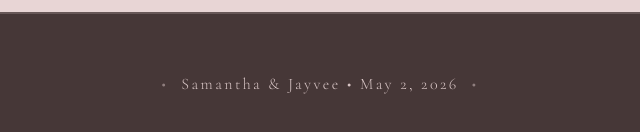
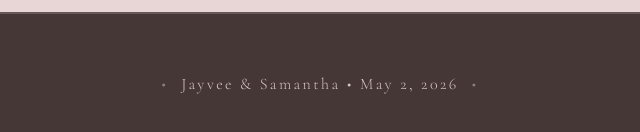
Before and after one commit to psychroemos/JSrsvp, a plain HTML site: page index.html in a window 1280 px wide. Shown: the part 2792-2924 px from the top of the page, 320-960 px from the left. Drawn offline with nearby package versions, Linux system fonts and the light colour scheme.

```diff
--- a/index.html
+++ b/index.html
@@ -136,9 +136,10 @@
 
     <!-- Footer -->
     <footer class="footer">
-        <p>Samantha & Jayvee • May 2, 2026</p>
+        <p>Jayvee & Samantha • May 2, 2026</p>
     </footer>
 
     <script src="script.js"></script>
 </body>
+
 </html>
```
